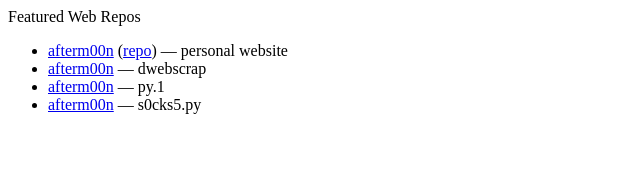
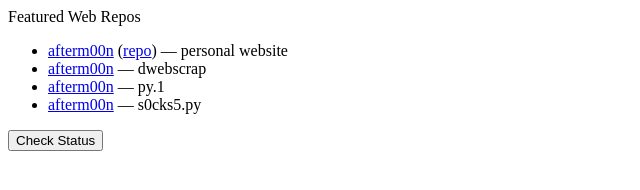
Before and after one commit to afterm00n/afterm00n.github.io, a plain HTML site: page index.html in a window 1280 px wide. Shown: the whole page, without its empty margins (0-640 px from the left). Drawn offline with Linux system fonts and the light colour scheme.

Commit message:
Update index.html

```diff
--- a/index.html
+++ b/index.html
@@ -4,6 +4,15 @@
 	<meta charset="utf-8">
 	<meta name="viewport" content="width=device-width, initial-scale=1">
 	<title>afterm00n.github.io</title>
+
+	<script>
+        async function checkStatus() {
+            const url = 'http://127.0.0.1:5000/check_website/<website_url>'; // Replace <website_url> with the website you want to check
+            const response = await fetch(url);
+            const data = await response.json();
+            document.getElementById('status').innerText = `Status Code: ${data.status_code}`;
+        }
+    </script>
 </head>
 <body>
 	Featured Web Repos
@@ -14,5 +23,10 @@
 		<li><a href="#">afterm00n</a> — py.1 </li>
 		<li><a href="#">afterm00n</a> — s0cks5.py </li>
 	</ul>
+
+
+
+	 <button onclick="checkStatus()">Check Status</button>
+    <p id="status"></p>
 </body>
 </html>
```
